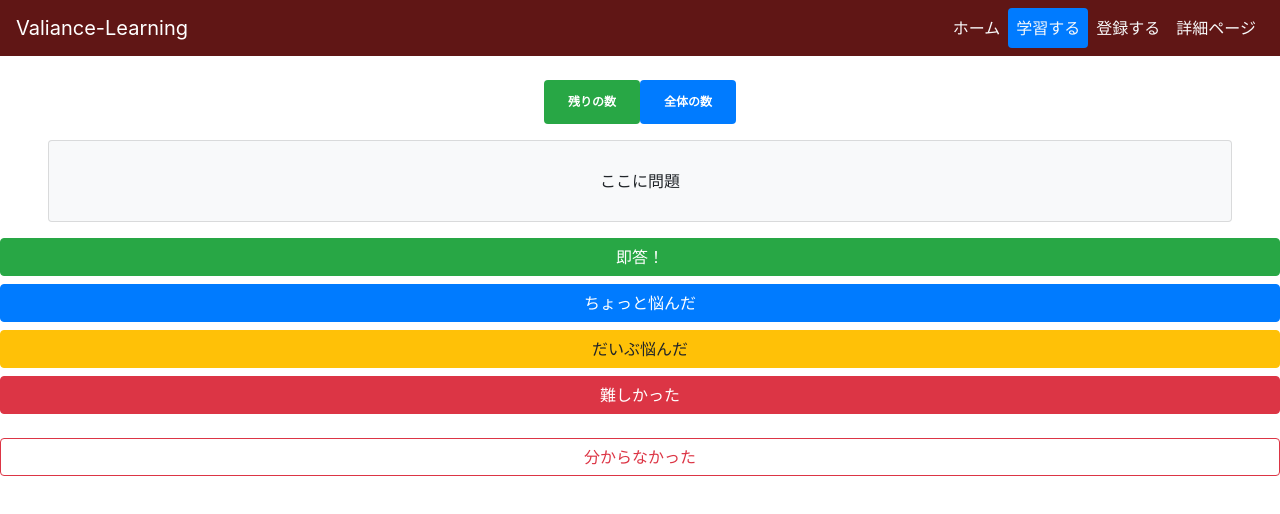
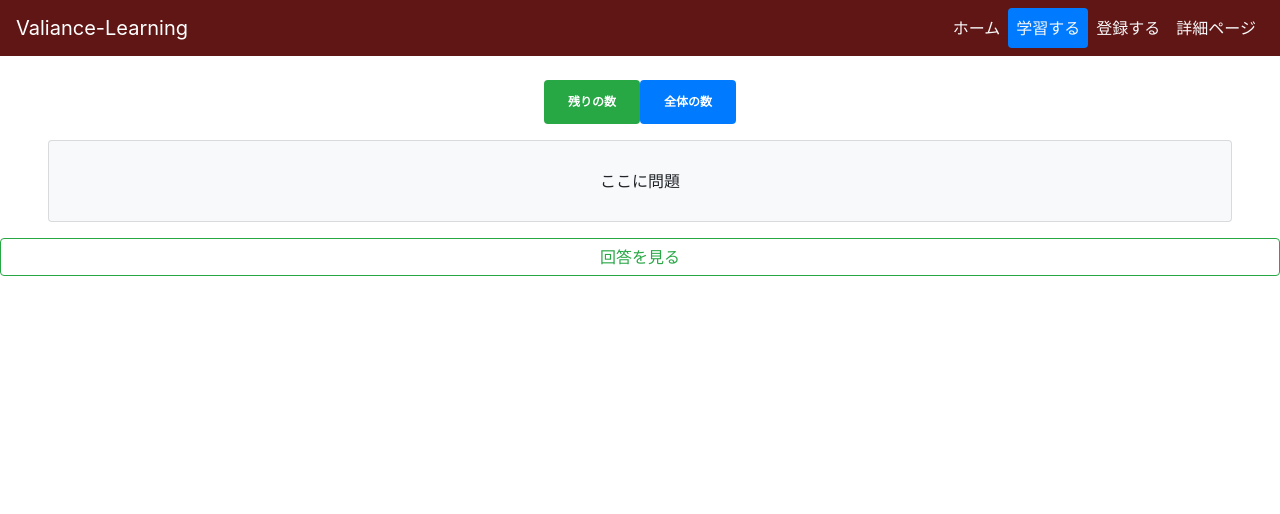
Before and after one commit to RyunosukeKawakami/variance-learning, a Vue app: page /study in a window 1280 px wide. Shown: the top 514 px of the page. Built offline with nearby package versions, Linux system fonts and the light colour scheme.

Commit message:
/answerを削除、学習画面を統一のページに変更

```diff
--- a/src/components/page/Answer.vue
+++ b/src/components/page/Answer.vue
@@ -20,6 +20,13 @@ export default {
         Navigation,
         AnswerCard,
         ShowRestBadgeList
+    },
+    methods:{
+        SendAnswerResult(difficalty){
+            //受け取った引数データベースに登録する。
+            console.log(difficalty);
+            this.$emit('switch-is-show-question')
+        }
     }
 }
 </script>
--- /dev/null
+++ b/src/components/page/Question.vue
@@ -0,0 +1,35 @@
+<template>
+    <div>
+        <navigation></navigation>
+
+        <show-rest-badge-list></show-rest-badge-list>
+
+        <!-- 問題を表すカード -->
+        <b-card bg-variant="light" text-variant="black" class="text-center mx-5 my-3">
+            <b-card-text class="py-2">ここに問題</b-card-text>
+        </b-card>
+
+        <b-button block variant="outline-success" @click="ShowAnswer()">回答を見る</b-button>
+    </div>
+</template>
+
+<script>
+import Navigation from "@/components/Navigation.vue"
+import ShowRestBadgeList from "@/components/ShowRestBadgeList"
+
+export default {
+    components:{
+        Navigation,
+        ShowRestBadgeList
+    },
+    methods:{
+        ShowAnswer(){
+            this.$emit("switch-is-show-question");
+        }
+    }
+}
+</script>
+
+<style>
+
+</style>
--- a/src/components/page/Study.vue
+++ b/src/components/page/Study.vue
@@ -1,40 +1,27 @@
 <template>
     <div>
-        <navigation></navigation>
-
-        <show-rest-badge-list></show-rest-badge-list>
-
-        <!-- 問題を表すカード -->
-        <b-card bg-variant="light" text-variant="black" class="text-center mx-5 my-3">
-            <b-card-text class="py-2">ここに問題</b-card-text>
-        </b-card>
-
-        <!-- 回答ボタン -->
-        <div>
-            <b-button block variant="success" to="/answer" @click="SendAnswerResult('easy')">即答！</b-button>
-            <b-button block variant="primary" to="/answer" @click="SendAnswerResult('normal')">ちょっと悩んだ</b-button>
-            <b-button block variant="warning" to="/answer" @click="SendAnswerResult('difficalt')">だいぶ悩んだ</b-button>
-            <b-button block variant="danger"  to="/answer" @click="SendAnswerResult('hard')">難しかった</b-button>
-
-            <b-button block variant="outline-danger" class="mt-4" to="/answer" @click="SendAnswerResult('noidea')">分からなかった</b-button>
-        </div>
-
+        <question v-if='isShowQuestion' @switch-is-show-question='SwitchIsShowQuestion(false)'/>
+        <answer v-else @switch-is-show-question='SwitchIsShowQuestion(true)'/>
     </div>
 </template>
 
 <script>
-import Navigation from "@/components/Navigation.vue"
-import ShowRestBadgeList from "@/components/ShowRestBadgeList"
+import Question from '@/components/page/Question.vue'
+import Answer from '@/components/page/Answer.vue'
 
 export default {
+    data(){
+        return{
+            isShowQuestion: true
+        }
+    },
     components:{
-        Navigation,
-        ShowRestBadgeList
+        Question,
+        Answer
     },
     methods:{
-        SendAnswerResult(difficalty){
-            //受け取った引数データベースに登録する。
-            console.log(difficalty);
+        SwitchIsShowQuestion(isShowQuestion){
+            this.isShowQuestion = isShowQuestion;
         }
     }
 }
--- a/src/router/index.js
+++ b/src/router/index.js
@@ -5,7 +5,6 @@ import store from '@/store/TabActivateState'
 import Home from '@/components/page/Home.vue'
 import Submit from '@/components/page/Submit.vue'
 import Study from '@/components/page/Study.vue'
-import Answer from '@/components/page/Answer.vue'
 import Detail from '@/components/page/Detail.vue'
 
 Vue.use(VueRouter)
@@ -30,11 +29,6 @@ const router = new VueRouter({
             component: Study
         },
         {
-            path: '/answer',
-            name: 'answer',
-            component: Answer
-        },
-        {
             path: '/detail',
             name: 'detail',
             component: Detail
```
